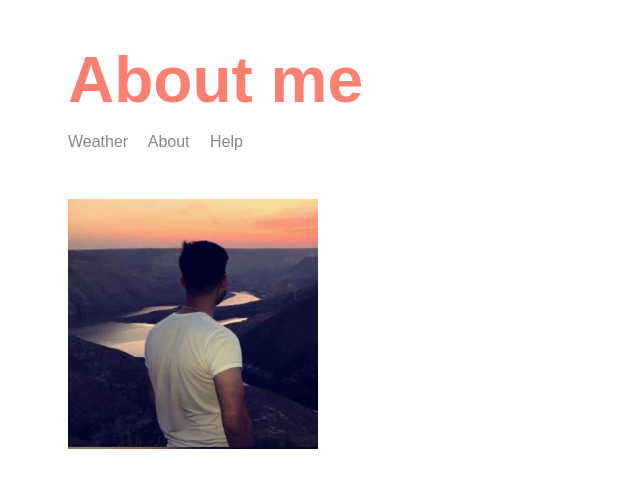
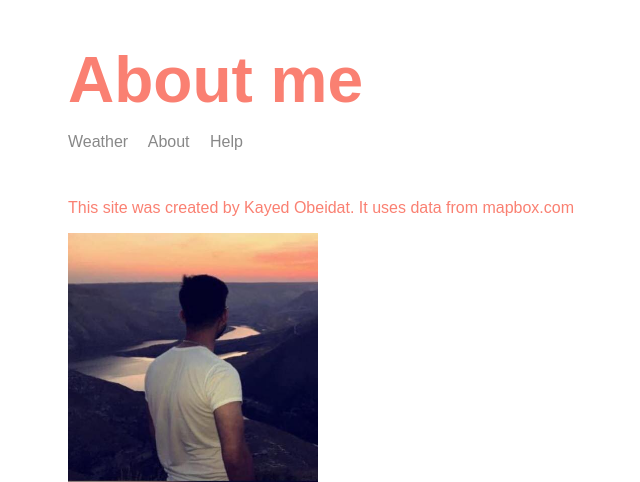
Before and after one commit to KayedObeidat/weather-website, a Node server app: page /about in a window 1280 px wide. Shown: the top 482 px of the page, without its empty margins (247-887 px from the left). Run offline with Node 20, Linux system fonts and the light colour scheme; some libraries are stand-ins or nearby versions.

Commit message:
Add About text

```diff
--- a/templates/views/about.hbs
+++ b/templates/views/about.hbs
@@ -7,6 +7,7 @@
         <body>
             <div class="main-content">
                 {{>header}}
+                <p>This site was created by Kayed Obeidat. It uses data from mapbox.com</p>
                 <img class="portrait" src="/img/KayedPp.jpg">
             </div>
 
```
